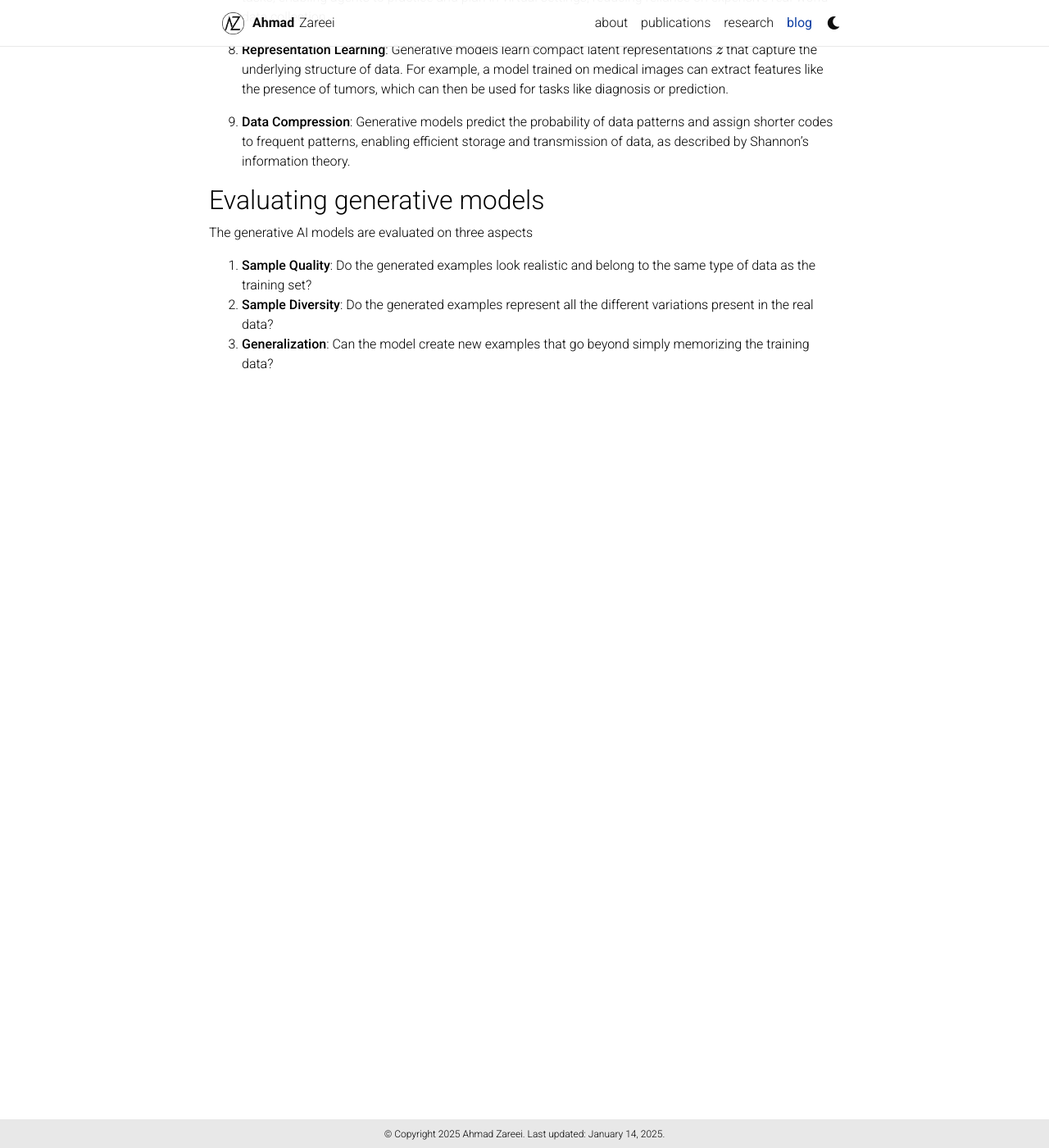
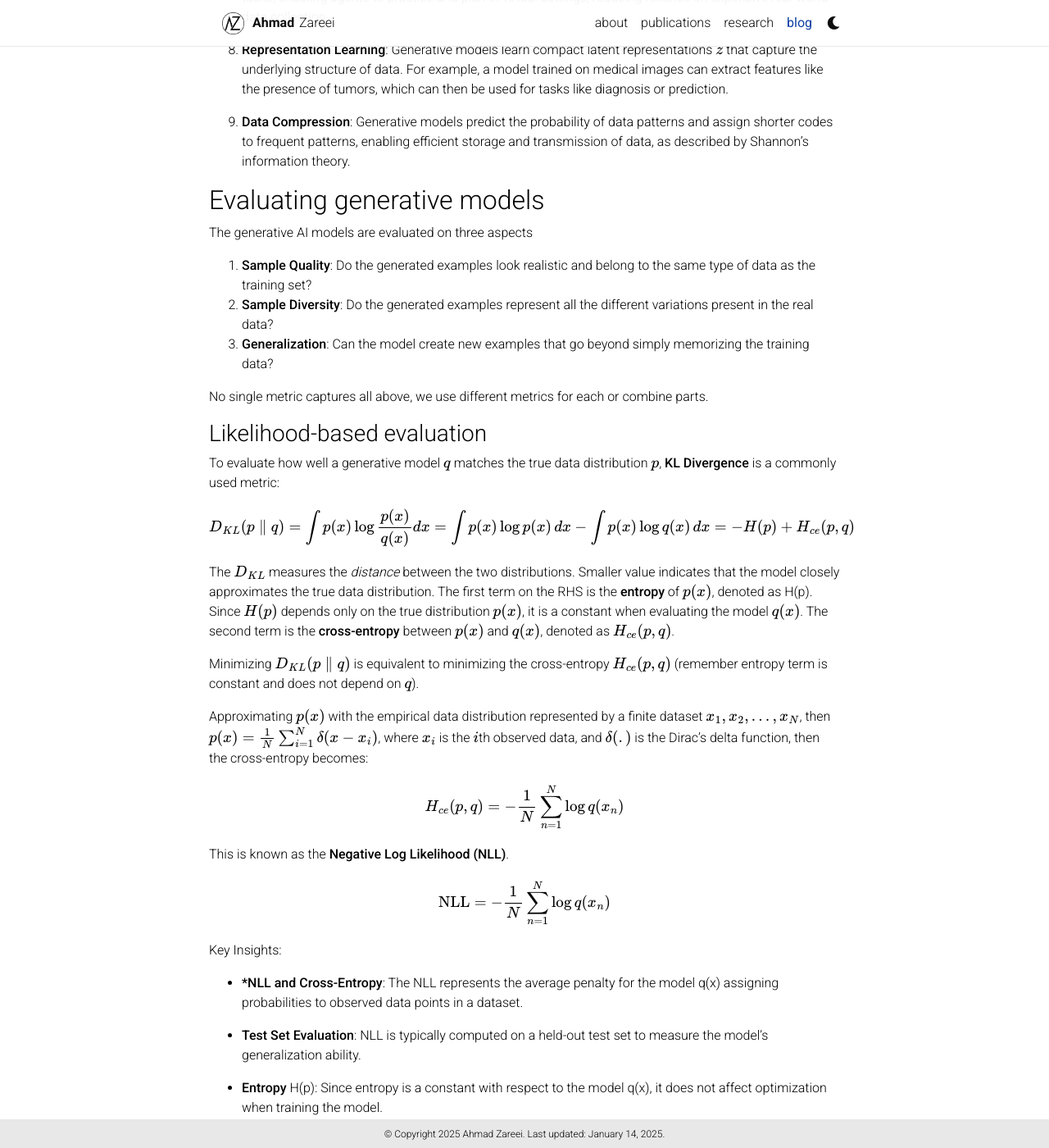
Before and after one commit to azareei/azareei.github.io, a Jekyll site: the page built from _posts/2025-01-07-Generative-AI.md, in a window 1280 px wide and 1400 px high, scrolled down 3697 px. Shown: the whole window at 82% size. Built offline with Jekyll 4.4.1, drawn with Linux system fonts in a browser that asks for light colours; nearby versions of some CDN libraries; a style sheet for code colours, icons or effects is not loaded.

Commit message:
adding likelihood for genAI

```diff
--- a/_posts/2025-01-07-Generative-AI.md
+++ b/_posts/2025-01-07-Generative-AI.md
@@ -77,3 +77,35 @@ The generative AI models are evaluated on three aspects
 1. **Sample Quality**: Do the generated examples look realistic and belong to the same type of data as the training set?
 2. **Sample Diversity**: Do the generated examples represent all the different variations present in the real data?
 3. **Generalization**: Can the model create new examples that go beyond simply memorizing the training data?
+
+No single metric captures all above, we use different metrics for each or combine parts.
+
+### Likelihood-based evaluation
+To evaluate how well a generative model $q$ matches the true data distribution $p$, **KL Divergence** is a commonly used metric:
+
+$$
+D_{KL}(p \parallel q) = \int p(x) \log \frac{p(x)}{q(x)} dx = \int p(x) \log p(x) \, dx - \int p(x) \log q(x) \, dx = - H(p) + H_{ce}(p, q)
+$$
+
+
+  The $D_{KL}$ measures the *distance* between the two distributions. Smaller value indicates that the model closely approximates the true data distribution. The first term on the RHS is the **entropy** of $p(x)$, denoted as H(p). Since $H(p)$ depends only on the true distribution $p(x)$, it is a constant when evaluating the model $q(x)$. The second term is the **cross-entropy** between $p(x)$ and $q(x)$, denoted as $H_{ce}(p, q)$.
+
+  Minimizing $D_{KL}(p \parallel q)$ is equivalent to minimizing the cross-entropy $H_{ce}(p, q)$ (remember entropy term is constant and does not depend on $q$).
+
+  Approximating $p(x)$ with the empirical data distribution represented by a finite dataset $\{x_1, x_2, \dots, x_N\}$, then $p(x) = \frac{1}{N} \sum_{i=1}^N \delta (x-x_i)$, where $x_i$ is the $i$th observed data, and $\delta(.)$ is the Dirac's delta function, then the cross-entropy becomes:
+
+
+$$H_{ce}(p, q) = -\frac{1}{N} \sum_{n=1}^{N} \log q(x_n)
+$$
+
+This is known as the **Negative Log Likelihood (NLL)**.
+
+$$\text{NLL} = -\frac{1}{N} \sum_{n=1}^{N} \log q(x_n)
+$$
+
+Key Insights:
+* ***NLL and Cross-Entropy**: The NLL represents the average penalty for the model q(x) assigning probabilities to observed data points in a dataset.
+
+* **Test Set Evaluation**: NLL is typically computed on a held-out test set to measure the model’s generalization ability.
+
+* **Entropy** H(p): Since entropy is a constant with respect to the model q(x), it does not affect optimization when training the model.
```
